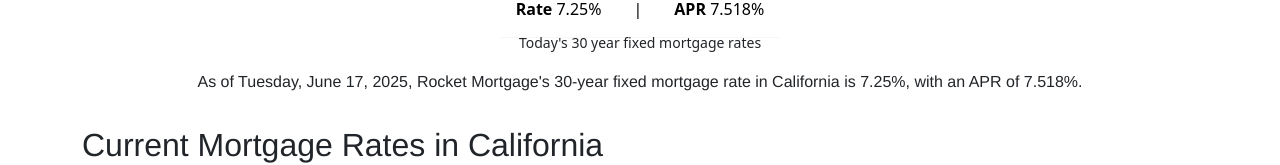
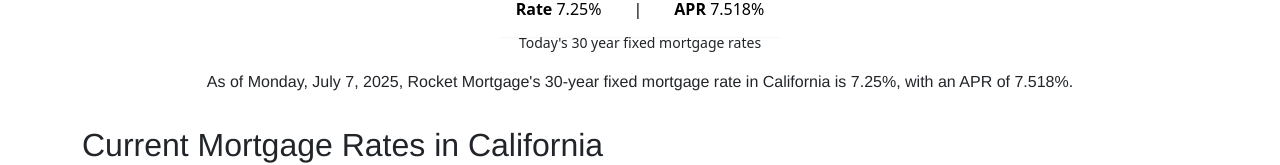
Before and after one commit to cyberfingers/california-mortgage-rates, a plain HTML site: page index.html in a window 1280 px wide. Shown: the part 314-479 px from the top of the page. Drawn offline with nearby package versions, Linux system fonts and the light colour scheme; a web font is replaced by a local one.

Commit message:
Updated index.html with recent changes

```diff
--- a/index.html
+++ b/index.html
@@ -90,8 +90,18 @@
     <small>Today's 30 year fixed mortgage rates</small>
   </div>
   <p class="mt-3">
-    As of Tuesday, June 17, 2025, Rocket Mortgage's 30-year fixed mortgage rate in California is 7.25%, with an APR of 7.518%.
-  </p>
+  As of <span id="currentDate"></span>, Rocket Mortgage's 30-year fixed mortgage rate in California is 7.25%, with an APR of 7.518%.
+</p>
+
+<script>
+  document.addEventListener("DOMContentLoaded", function() {
+    const dateSpan = document.getElementById("currentDate");
+    const date = new Date();
+
+    const options = { weekday: 'long', year: 'numeric', month: 'long', day: 'numeric' };
+    dateSpan.textContent = date.toLocaleDateString('en-US', options);
+  });
+</script>
 </section>
 
 <!-- Current rates table with disclaimer -->
```
